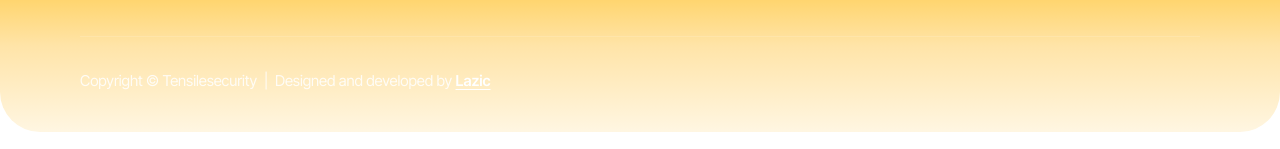
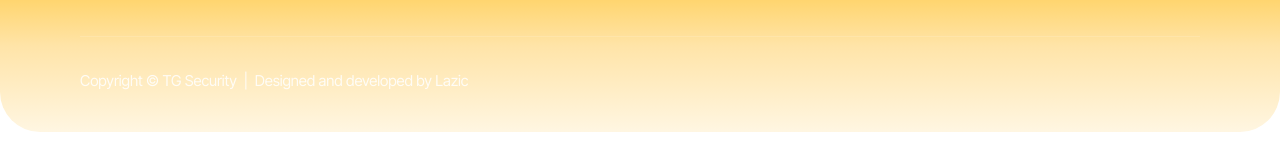
Before and after one commit to alexgagic-mssp/tgsecuritywebsite, a React (Vite) app: page / in a window 1280 px wide. Shown: the part 4963-5112 px from the top of the page. Built offline with nearby package versions, Linux system fonts and the light colour scheme.

Commit message:
Update FooterComponent.jsx

```diff
--- a/src/Components/FooterComponent.jsx
+++ b/src/Components/FooterComponent.jsx
@@ -134,8 +134,7 @@ export default function FooterComponent() {
                 {/* ============ BOTTOM — copyright ============ */}
                 <div className="footer-bottom anim-item">
                     <p className="footer-copyright">
-                        Copyright © Tensilesecurity&nbsp;&nbsp;|&nbsp;&nbsp;Designed and developed by{" "}
-                        <Link to="/" className="footer-copyright-link">Lazic</Link>
+                        Copyright © TG Security&nbsp;&nbsp;|&nbsp;&nbsp;Designed and developed by Lazic
                     </p>
                 </div>
             </div>
```
